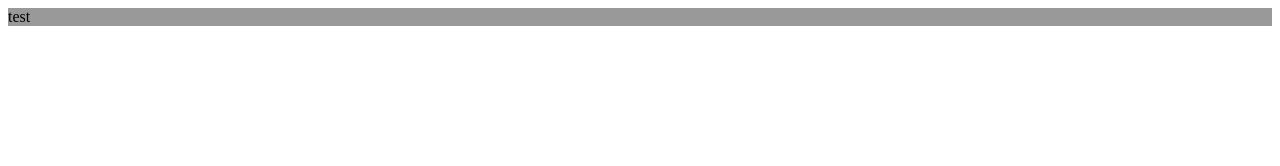
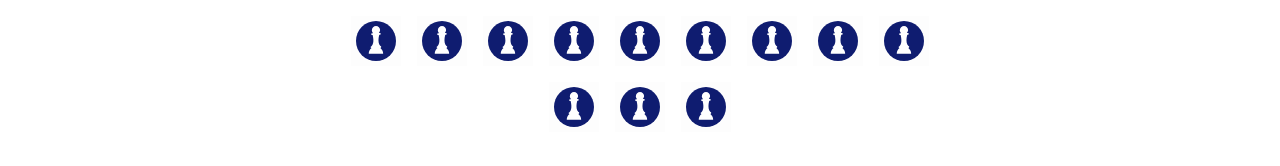
Before and after one commit to stefOuroboros/memory_js, a plain HTML site: page index.html in a window 1280 px wide. Drawn offline with Linux system fonts and the light colour scheme.

Commit message:
images importées et affichées, event subscribers and unsubscribers

```diff
--- a/index.html
+++ b/index.html
@@ -9,6 +9,5 @@
 </head>
 <body>
     <game-grid numberImages="6" repeatImages ="2"></game-grid>
-    <game-images></game-images>
 </body>
 </html>
--- a/modules/components/grid.js
+++ b/modules/components/grid.js
@@ -1,13 +1,29 @@
 import { getRandomListImages } from "../../config.js";
+import { range } from "../utils/utils.js";
+import { EventBus } from "../utils/EventBus.js";
 
 const template = `
     <style>
-        div {
-            background-color: #999;
+        .grid-container {
+            width: 50%;
+            margin: 0 auto;
+            display: flex;
+            flex-wrap: wrap;
+            justify-content: center;
+            align-content: center;
+        }
+        .grid-cell {
+            position: relative;
+            height: 50px;
+            width: 50px;
+            margin: 8px;
+            background-color: black;
         }
     </style>
     `;
 class GameGrid extends HTMLElement {
+
+    // Handler attribute
 
     get numberImages() {
         return parseInt(this.getAttribute("numberImages"), 10);
@@ -28,18 +44,33 @@ class GameGrid extends HTMLElement {
         super();
 
         this.attachShadow({ mode: "open" });
-
-        this.numberImages = this.numberImages || 6;
-
-        this.repeatImages = this.repeatImages || 2;
+        this.numberImages   = this.numberImages || 6;
+        this.repeatImages   = this.repeatImages || 2;
+        this.listImages     = getRandomListImages(this.numberImages);
+        this.mapping        = [];
 
         console.log(getRandomListImages(this.numberImages));
 
+        EventBus.subscribe('onCreateImageOnGrid', image => {
+            console.log(image);
+        });
     }
     connectedCallback() {
-        const templateDyn = "<div>test</div>";
+        const templateDyn = `
+            <div class="grid-container">
+                ${range(this.repeatImages * this.numberImages).map( n=>
+                    `<div class="grid-cell">
+                        <game-image></game-image>
+                    </div>`
+                ).join("")}
+            </div>`;
         this.shadowRoot.innerHTML = template + templateDyn;
     }
+
+    initGridImage() {
+
+    }
+
 }
 
 customElements.define("game-grid", GameGrid);
--- a/modules/components/images.js
+++ b/modules/components/images.js
@@ -1,9 +1,59 @@
+import { EventBus } from "../utils/EventBus.js";
+const template = `
+    <style>
+        root {
+            display: block;
+            background-color: #FDFDFD;
+            background-image: url('./back.svg');
+            background-position: 50% 50%;
+            background-size: 80%;
+            background-repeat: no-repeat;
+            position: absolute;
+            top: 0;
+            bottom: 0;
+            right: 0;
+            left: 0;
+        }
+    </style>
+    <root></root>
+`;
+
 class GameImage extends HTMLElement {
+
+    static get observedAttribute() {
+        return ["turned"];
+    }
+
+    get found() {
+        return this.getAttribute("found").toLocaleLowerCase();
+    }
+    set found(value) {
+        this.setAttribute("found", value);
+    }
+
+    get turned() {
+        return this.getAttribute("turned").toLocaleLowerCase();
+    }
+    set turned(value) {
+        this.setAttribute("turned", value);
+    }
+
     constructor() {
         super();
-        console.log("image ok");
+        this.root = this.attachShadow({mode: "open"});
+        //init image properties
+        this.found  = false;
+        this.turned = false;
+        this.path   = null;
+        EventBus.post('onCreateImageOnGrid', 'titi');
+    }
+    connectedCallback() {
+        this.root.innerHTML = template;
+    }
 
+    attributeChangedCallback(attrName, oldVal, newVal) {
+        console.log(attrName, oldVal, newVal);
     }
 }
 
-customElements.define("game-images", GameImage);
+customElements.define("game-image", GameImage);
--- /dev/null
+++ b/modules/utils/EventBus.js
@@ -0,0 +1,85 @@
+
+const eventCallbacksPairs = [];
+
+class EventCallbacksPair {
+    constructor(eventType, callback) {
+        this.eventType = eventType;
+        this.callbacks = [callback];
+    }
+}
+
+export class EventBus {
+
+    /**
+     *
+     * recherche l'existence d'un event dans l'array eventCallBacksPairs
+     * @param String eventType
+     * @return eventCallbackPair
+    */
+
+    /**
+     *
+     * recherche l'existence d'un event dans l'array eventCallBacksPairs
+     * @param String eventType
+     * @return int index de l'eventCallbackPair trouvé
+    */
+
+    static findEventCallbacksPair(eventType) {
+        return eventCallbacksPairs.find(
+            eventObject => eventObject.eventType === eventType
+        );
+    }
+
+    /**
+     * Permet la diffusion d'un évènement / déclenche tous les callbacks
+     *
+     * @param String eventType
+     * @param Mixed args
+     * @return void
+     */
+
+    static post(eventType, args) {
+        const eventCallbacksPair = this.findEventCallbacksPair(eventType);
+        if (!eventCallbacksPair) {
+            console.error("Not find any subscribers for event '" + eventType + "'");
+            return;
+        }
+        eventCallbacksPair.callbacks.forEach(callback => callback(args));
+    }
+
+    /**
+     *
+     * Permet l'inscription à un event
+     * @param String eventType
+     * @param Function callback
+     */
+
+    static subscribe(eventType, callback) {
+        const eventCallbacksPair = this.findEventCallbacksPair(eventType);
+        if (eventCallbacksPair) {
+            eventCallbacksPair.callbacks.push(callback);
+        } else {
+            eventCallbacksPairs.push(new EventCallbacksPair(eventType, callback));
+        }
+    }
+
+    /**
+     * Permet la désinscription à un event
+     *
+     * @param String eventType
+     * @return void
+     */
+
+    static unsubscribeGlobal(eventType) {
+        const eventCallbackPairIndex = this.findEventCallbacksPairIndex(event);
+
+        if (eventCallbackPairIndex === -1) {
+            console.error("");
+            return;
+        }
+
+        eventCallbacksPairs.splice(eventCallbackPairIndex, 1);
+    }
+    static unsubscribe(eventType, callback) { }
+
+}
--- /dev/null
+++ b/modules/utils/utils.js
@@ -0,0 +1,4 @@
+export function range(size) {
+    console.log(Array.apply(null, Array(size)).map((value, index) => index));
+    return Array.apply(null, Array(size)).map((value, index) => index);
+}
```
